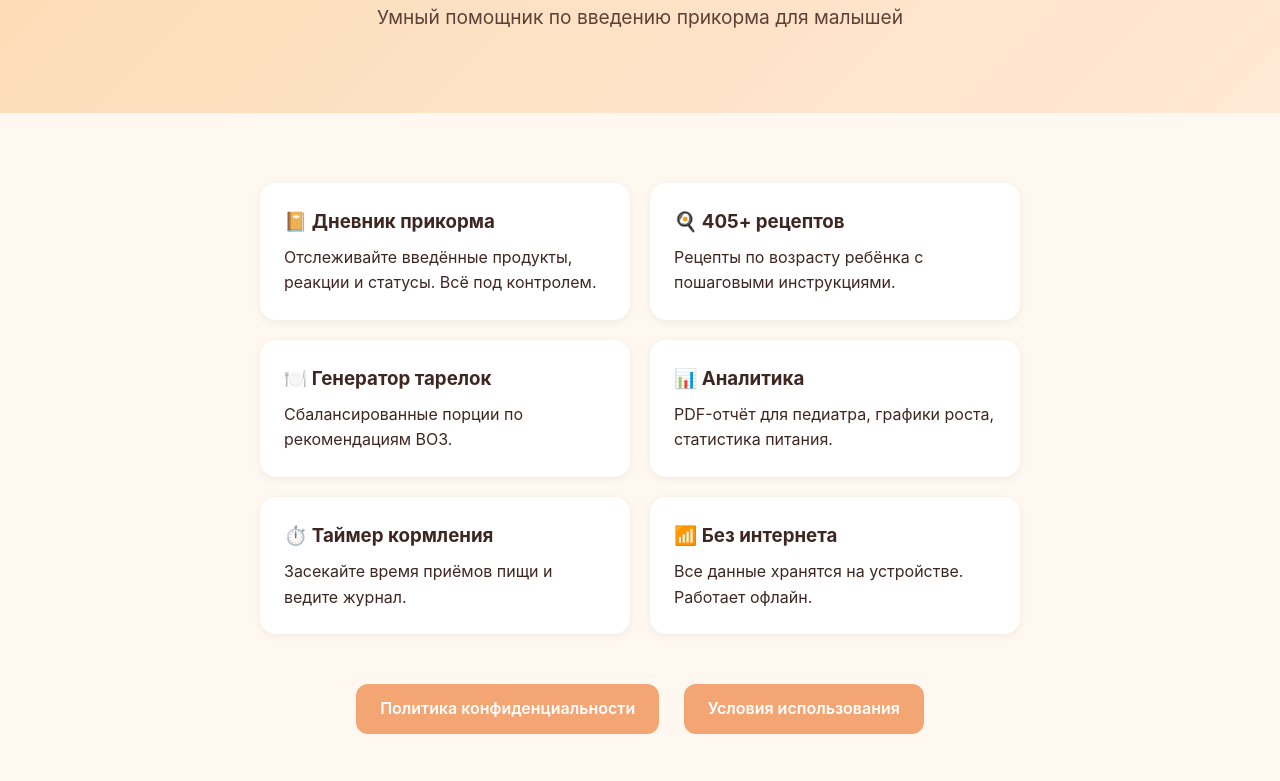
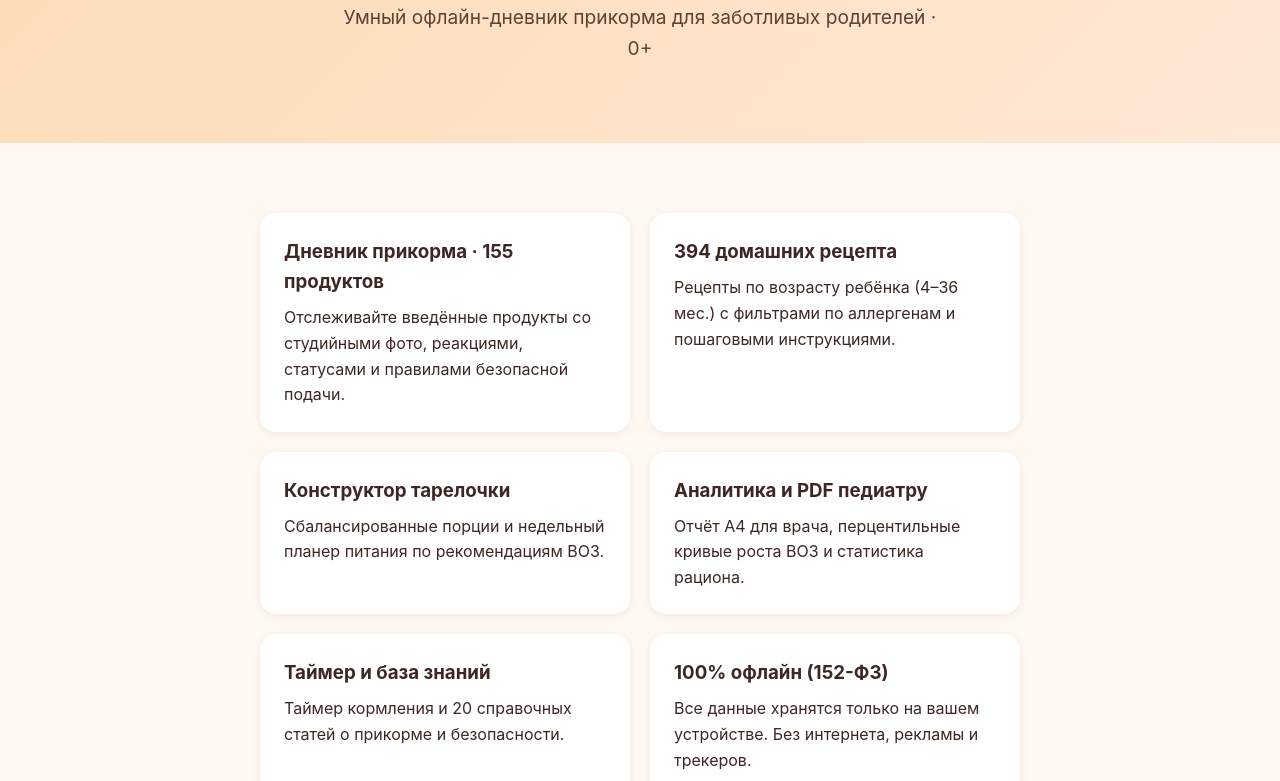
Before and after one commit to kai-studio-apps/babybite, a plain HTML site: page index.html in a window 1280 px wide. Shown: the part 132-913 px from the top of the page. Drawn offline with Linux system fonts and the light colour scheme.

Commit message:
Update privacy policy (152-FZ in-app account deletion) and v1.3.0 site info

```diff
--- a/index.html
+++ b/index.html
@@ -22,34 +22,34 @@
 </head>
 <body>
     <div class="hero">
-        <h1>🍼 BabyBite</h1>
-        <p>Умный помощник по введению прикорма для малышей</p>
+        <h1>BabyBite</h1>
+        <p>Умный офлайн-дневник прикорма для заботливых родителей · 0+</p>
     </div>
     <div class="container">
         <div class="features">
             <div class="feature">
-                <h3>📔 Дневник прикорма</h3>
-                <p>Отслеживайте введённые продукты, реакции и статусы. Всё под контролем.</p>
+                <h3>Дневник прикорма · 155 продуктов</h3>
+                <p>Отслеживайте введённые продукты со студийными фото, реакциями, статусами и правилами безопасной подачи.</p>
             </div>
             <div class="feature">
-                <h3>🍳 405+ рецептов</h3>
-                <p>Рецепты по возрасту ребёнка с пошаговыми инструкциями.</p>
+                <h3>394 домашних рецепта</h3>
+                <p>Рецепты по возрасту ребёнка (4–36 мес.) с фильтрами по аллергенам и пошаговыми инструкциями.</p>
             </div>
             <div class="feature">
-                <h3>🍽️ Генератор тарелок</h3>
-                <p>Сбалансированные порции по рекомендациям ВОЗ.</p>
+                <h3>Конструктор тарелочки</h3>
+                <p>Сбалансированные порции и недельный планер питания по рекомендациям ВОЗ.</p>
             </div>
             <div class="feature">
-                <h3>📊 Аналитика</h3>
-                <p>PDF-отчёт для педиатра, графики роста, статистика питания.</p>
+                <h3>Аналитика и PDF педиатру</h3>
+                <p>Отчёт A4 для врача, перцентильные кривые роста ВОЗ и статистика рациона.</p>
             </div>
             <div class="feature">
-                <h3>⏱️ Таймер кормления</h3>
-                <p>Засекайте время приёмов пищи и ведите журнал.</p>
+                <h3>Таймер и база знаний</h3>
+                <p>Таймер кормления и 20 справочных статей о прикорме и безопасности.</p>
             </div>
             <div class="feature">
-                <h3>📶 Без интернета</h3>
-                <p>Все данные хранятся на устройстве. Работает офлайн.</p>
+                <h3>100% офлайн (152-ФЗ)</h3>
+                <p>Все данные хранятся только на вашем устройстве. Без интернета, рекламы и трекеров.</p>
             </div>
         </div>
         <div class="links">
@@ -58,7 +58,7 @@
         </div>
     </div>
     <footer>
-        © 2026 BabyBite · Kai Studio
+        © 2026 BabyBite · Kai Studio · <a href="mailto:kai.studio@yandex.ru" style="color: #8D6E63;">kai.studio@yandex.ru</a>
     </footer>
 </body>
 </html>
```
Also changed, not shown: privacy.html (+2 -2 lines).
